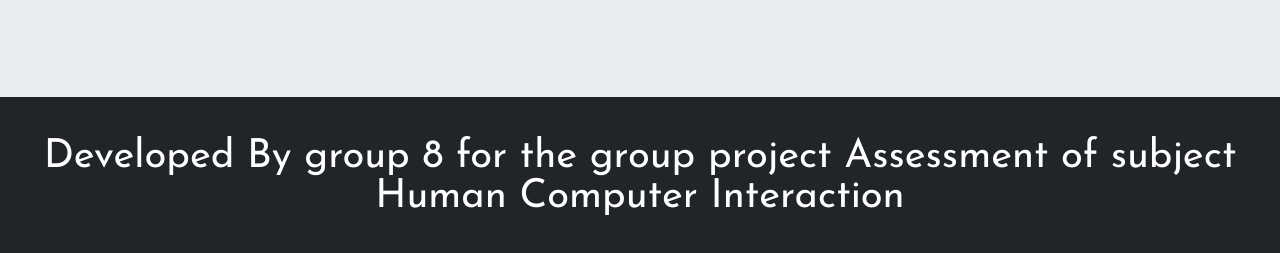
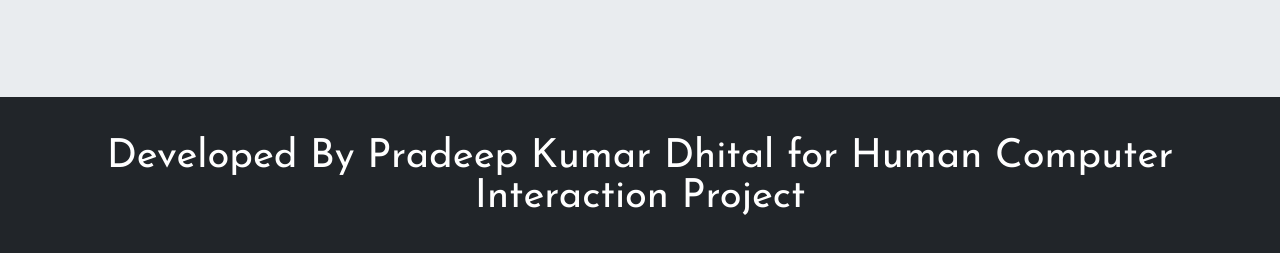
Before and after one commit to Pradeep22222/Oasis-fancy-collection, a plain HTML site: page women.html in a window 1280 px wide. Shown: the part 2339-2592 px from the top of the page. Drawn offline with Linux system fonts and the light colour scheme.

Commit message:
second upload

```diff
--- a/women.html
+++ b/women.html
@@ -65,18 +65,14 @@
           ></a>
         </div>
         <div
-          class="
-            header__right-logo header__right-logo--logo header__right-logo--2
-          "
+          class="header__right-logo header__right-logo--logo header__right-logo--2"
         >
           <svg class="header__right-logo header__right-logo--2">
             <use xlink:href="Images/sprite.svg#icon-heart"></use>
           </svg>
         </div>
         <div
-          class="
-            header__right-logo header__right-logo--logo header__right-logo--3
-          "
+          class="header__right-logo header__right-logo--logo header__right-logo--3"
         >
           <svg class="header__right-logo header__right-logo--3">
             <use xlink:href="Images/sprite.svg#icon-cart"></use>
@@ -309,8 +305,7 @@
       </div>
     </footer>
     <p class="finish">
-      Developed By group 8 for the group project Assessment of subject Human
-      Computer Interaction
+      Developed By Pradeep Kumar Dhital for Human Computer Interaction Project
     </p>
   </body>
 </html>
```
Also changed, not shown: index.html (+1 -2 lines), kids.html (+2 -2 lines), log.html (+1 -2 lines), men.html (+2 -2 lines).
